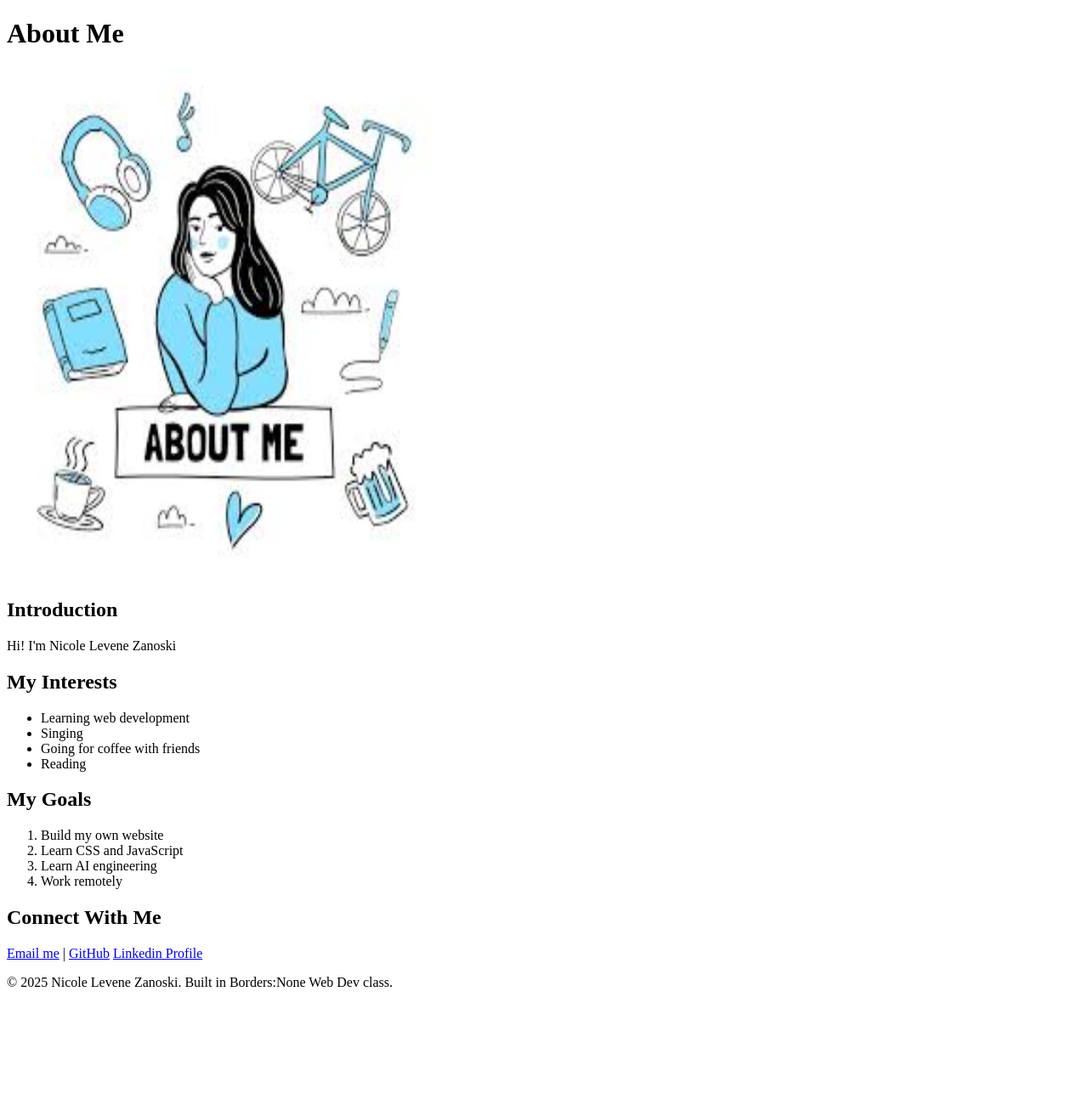
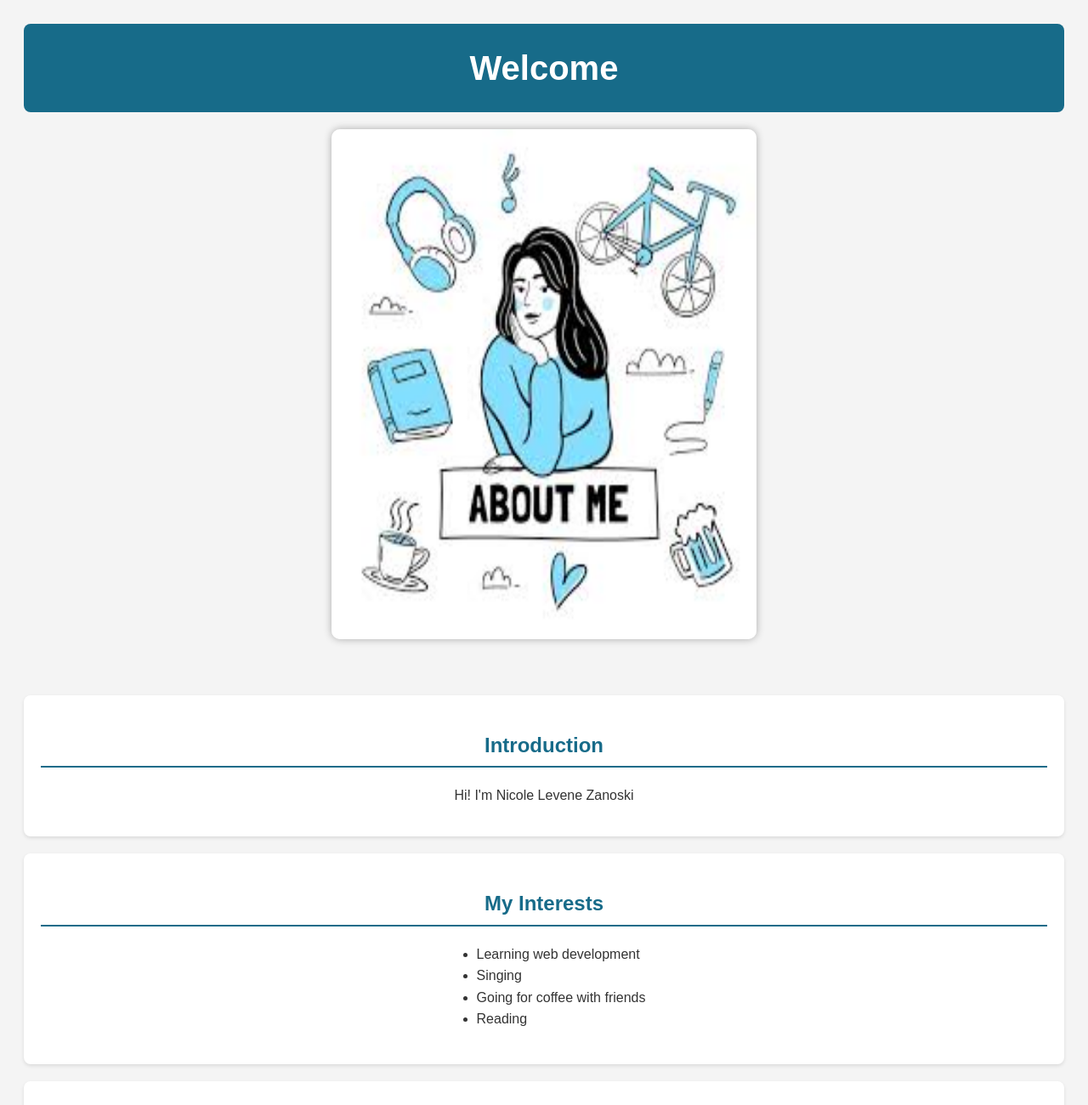
Before and after one commit to nicoledeniselevene-hash/Dalmation-, a plain HTML site: page index.html in a window 1280 px wide. Shown: the top 1300 px of the page at 85% size. Before the commit the page ends 1181 px from the top, so only its background shows below. Drawn offline with Linux system fonts and the light colour scheme.

Commit message:
Add CSS styling to About Me page

```diff
--- a/index.html
+++ b/index.html
@@ -3,12 +3,49 @@
 <head>
     <meta charset="UTF-8">
     <meta name="viewport" content="width=device-width, initial-scale=1.0">
-    <title>About [Nicole Levene Zanoski]</title>
+    <title>About  [Nicole Levene Zanoski]</title>
+    <style>
+    body {
+      background-color: rgb(249, 252, 254);
+    }
+
+    header {
+      text-align: center;
+      color: white;
+      background-color: navy;
+      padding: 20px;
+    }
+    </style>
 </head>
 <body>
+    <style>
+        body {
+    font-family: Arial, sans-serif;
+    background-color: #f4f4f4;
+    color: #333;
+    line-height: 1.6;
+    padding: 20px;
+}
+    </style>
     <header>
-        <h1>About Me</h1>
+        <style>
+            header {
+    background-color: #176b89;
+    color: white;
+    text-align: center;
+    padding: 20px;
+    border-radius: 8px;
+}
+        </style>
+        <h1>Welcome</h1>
     </header>
+    <style>img {
+  display: block;
+  margin: 20px auto;
+  border-radius: 10px;
+  box-shadow: 0 0 10px rgba(0,0,0,0.3);
+}
+</style>
     <img
     class= "fit picture"
     src="2/img_4/img_4.jpg" width = "500" height = "600"
@@ -16,11 +53,38 @@
     <br>
     <main>
         <section>
-            <h2>Introduction</h2>
+            <style>
+                section {
+    background-color: white;
+    margin: 20px 0;
+    padding: 20px;
+    border-radius: 8px;
+    box-shadow: 0 2px 4px rgba(0,0,0,0.1);
+    text-align: center;
+
+}
+            </style>
+            <h2><style>h1 {
+    margin: 0;
+    font-size: 2.5em;
+}
+
+h2 {
+    color: #176b89;
+    border-bottom: 2px solid #176b89;
+    padding-bottom: 5px;
+}</style>Introduction</h2>
             <p>Hi! I'm Nicole Levene Zanoski</p>
         </section>
 
         <section>
+            <style>
+                ul, ol {
+            margin: 20px auto;
+            width: fit-content;
+            text-align: left;
+        }
+            </style>
             <h2>My Interests</h2>
             <ul>
                 <li>Learning web development</li>
@@ -43,6 +107,15 @@
         <section>
             <h2>Connect With Me</h2>
             <p>
+                <style>a {
+    color: #176b89;
+    text-decoration: none;
+    font-weight: bold;
+}
+
+a:hover {
+    text-decoration: underline;
+}</style>
                 <a href="nicoledeniselevene@gmail.com">Email me</a> |
                 <a href="https://github.com/nicoledeniselevene-hash/Dalmation-/blob/main/index.html" target="_blank">GitHub</a>
                 <a href="https://www.linkedin.com/in/nicol%C3%A9-levene-7068b3303/?originalSubdomain=hr">Linkedin Profile</a>
@@ -51,6 +124,16 @@
     </main>
 
     <footer>
+        <style>
+            footer {
+    text-align: center;
+    margin-top: 40px;
+    padding: 20px;
+    background-color: #176b89;
+    color: white;
+    border-radius: 8px;
+}
+        </style>
         <p>&copy; 2025 Nicole Levene Zanoski. Built in Borders:None Web Dev class.</p>
     </footer>
 </body>
```
